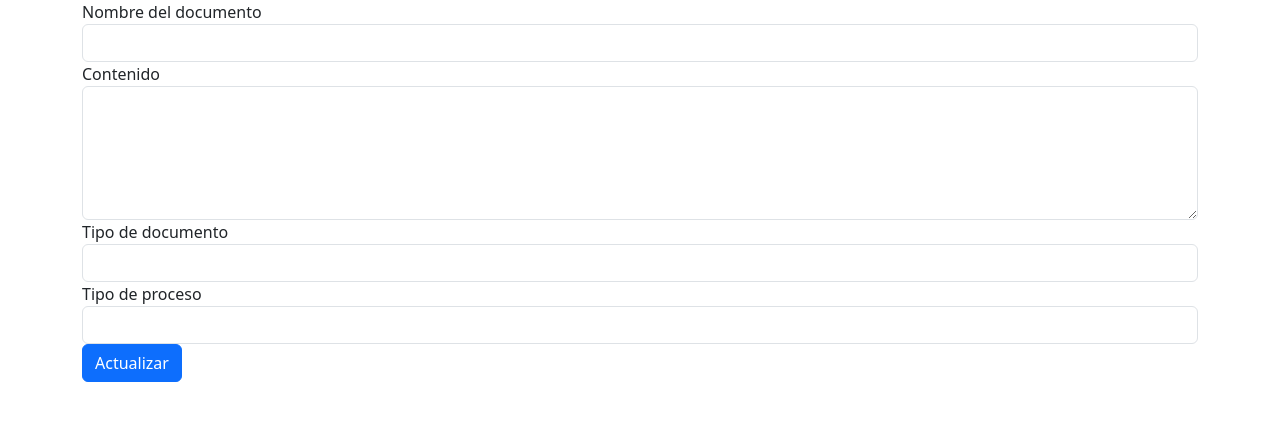
After one commit to SrMudblood/prueba-tecnica-documents-crud-php-dev-innclod, a PHP site: template views/pages/updateDocument.page.php in a window 1280 px wide. The commit adds this page. Shown: the top 421 px of the page. Run offline with PHP 8.4, Linux system fonts and the light colour scheme; the template is opened without the code that fills it, so the values that code supplies are empty; some libraries are stand-ins or nearby versions.

Commit message:
Agregada la funcionalidad para editar la información del documento.

```diff
--- a/views/pages/documents.page.php
+++ b/views/pages/documents.page.php
@@ -34,7 +34,7 @@ include 'views/includes/config_head.layout.php'; ?>
                             <input type="hidden" name="id" value="<?= $doc->DOC_ID ?>">
                             <button type="submit" class="btn btn-danger">X</button>
                         </form>
-                        <form action="updateDocument/update" method="post">
+                        <form action="documents/update" method="post">
                             <input type="hidden" name="id" value="<?= $doc->DOC_ID ?>">
                             <button type="submit" class="btn btn-primary">Editar</button>
                         </form>
--- /dev/null
+++ b/views/pages/updateDocument.page.php
@@ -0,0 +1,40 @@
+<!DOCTYPE html>
+<html lang="es">
+<?php
+
+include 'views/includes/config_head.layout.php'; ?>
+
+<body>
+    <div class="container">
+        <form action="/updateDocument/update" method="post">
+            <div class="form-group">
+                <label for="docNombre">Nombre del documento</label>
+                <input type="text" class="form-control" id="docNombre" name="docNombre" value="<?= $doc->DOC_NOMBRE ?>" required>
+            </div>
+            <div class="form-group">
+                <label for="docContenido">Contenido</label>
+                <textarea class="form-control" id="docContenido" name="docContenido" rows="5" required><?= $doc->DOC_CONTENIDO ?></textarea>
+            </div>
+            <div class="form-group">
+                <label for="docIdTipo">Tipo de documento</label>
+                <select class="form-control" id="docIdTipo" name="docIdTipo">
+                    <?php foreach ($docsTypes as $tipo) : ?>
+                        <option value="<?= $tipo->TIP_ID ?>" <?= $tipo->TIP_ID == $doc->DOC_ID_TIPO ? 'selected' : '' ?>><?= $tipo->TIP_NOMBRE ?></option>
+                    <?php endforeach; ?>
+                </select>
+            </div>
+            <div class="form-group">
+                <label for="docIdProceso">Tipo de proceso</label>
+                <select class="form-control" id="docIdProceso" name="docIdProceso">
+                    <?php foreach ($docsProcesses as $proceso) : ?>
+                        <option value="<?= $proceso->PRO_ID ?>" <?= $proceso->PRO_ID == $doc->DOC_ID_PROCESO ? 'selected' : '' ?>><?= $proceso->PRO_NOMBRE ?></option>
+                    <?php endforeach; ?>
+                </select>
+            </div>
+            <input type="hidden" name="id" value="<?= $doc->DOC_ID ?>">
+            <button type="submit" class="btn btn-primary">Actualizar</button>
+        </form>
+    </div>
+</body>
+
+</html>
```
Also changed, not shown: controllers/documents.controller.php (+16 -0 lines), controllers/updateDocument.controller.php (added, +58 -0 lines).
